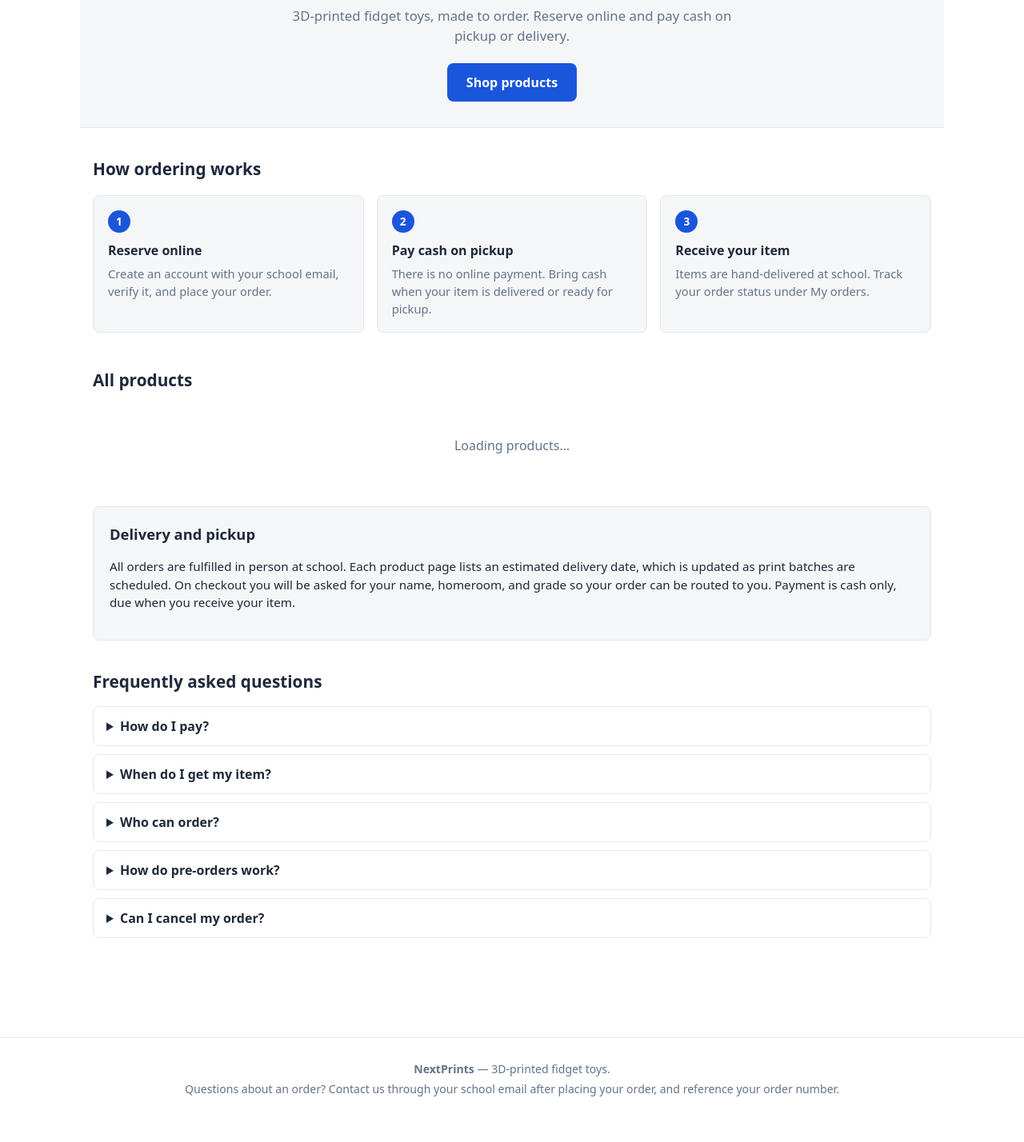
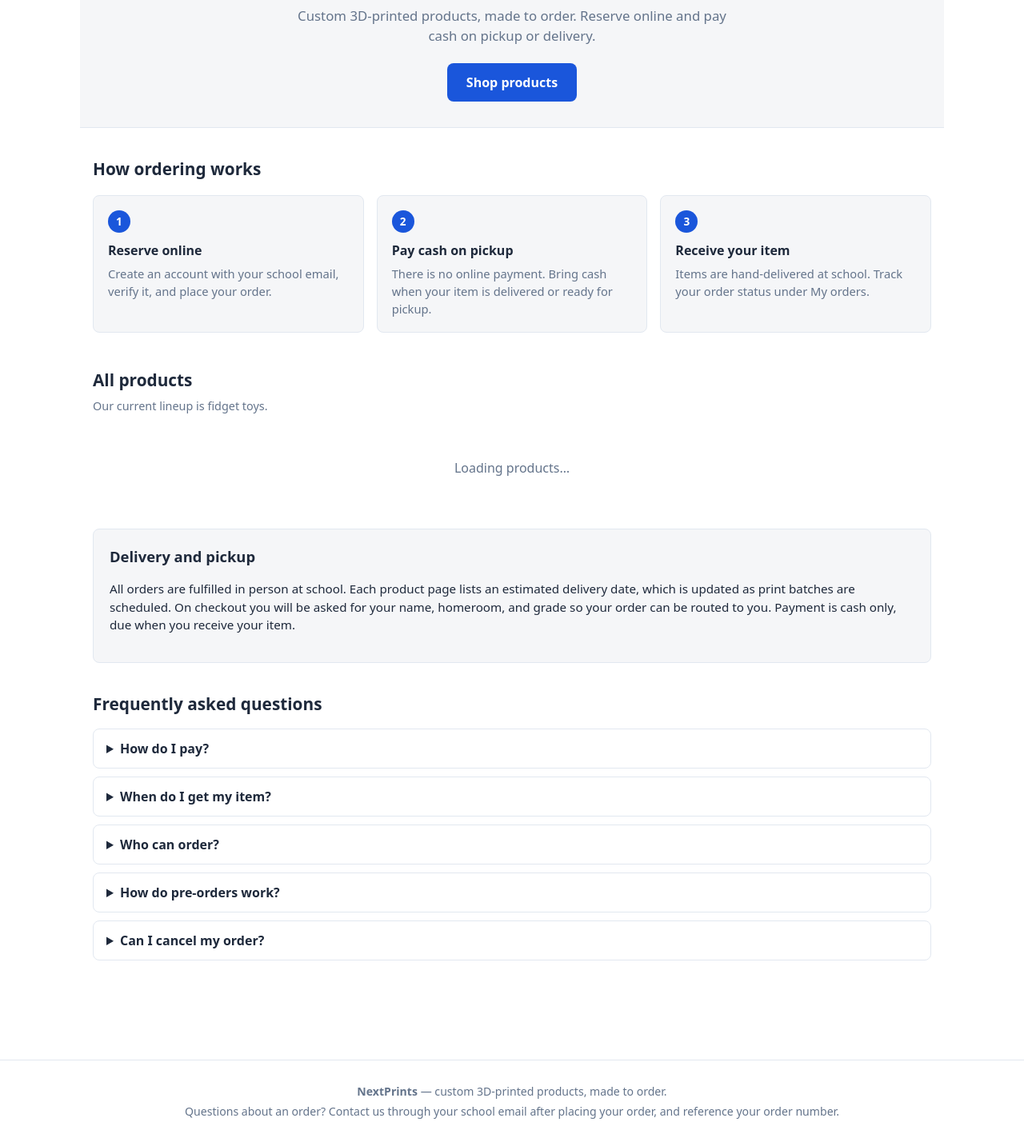
Before and after one commit to legobele/nextprints, a plain HTML site: page index.html in a window 1280 px wide. Shown: the part 115-1543 px from the top of the page at 80% size. Before the commit the page ends 1515 px from the top, so only its background shows below. Drawn offline with Linux system fonts and the light colour scheme.

Commit message:
Reframe site copy as general 3D printing shop (not fidget-only)

```diff
--- a/index.html
+++ b/index.html
@@ -21,7 +21,7 @@
 <main class="container">
   <section class="hero">
     <h1 id="hero-title">Shop</h1>
-    <p>3D-printed fidget toys, made to order. Reserve online and pay cash on pickup or delivery.</p>
+    <p>Custom 3D-printed products, made to order. Reserve online and pay cash on pickup or delivery.</p>
     <a class="btn" href="#products">Shop products</a>
   </section>
 
@@ -52,6 +52,7 @@
   <div class="grid" id="preorder-grid"></div>
 
   <h2 class="section-title" id="products">All products</h2>
+  <p style="color:var(--muted);font-size:0.9rem;margin-top:-8px">Our current lineup is fidget toys.</p>
   <div class="grid" id="product-grid"></div>
   <div class="empty" id="loading">Loading products…</div>
 
@@ -87,7 +88,7 @@
   </section>
 </main>
 <footer class="site-footer">
-  <p><strong>NextPrints</strong> — 3D-printed fidget toys.</p>
+  <p><strong>NextPrints</strong> — custom 3D-printed products, made to order.</p>
   <p>Questions about an order? Contact us through your school email after placing your order, and reference your order number.</p>
 </footer>
 <script type="module" src="js/index.js"></script>
--- a/js/store.js
+++ b/js/store.js
@@ -108,5 +108,5 @@ export async function fetchDeals() {
 export function productImage(product, ui) {
   // ui = the ui module's placeholderSVG (passed in to avoid a cycle)
   if (product.images && product.images.length) return product.images[0];
-  return ui.placeholderSVG(product.name || "Fidget", 270, 320);
+  return ui.placeholderSVG(product.name || "Product", 270, 320);
 }
```
Also changed, not shown: README.md.
